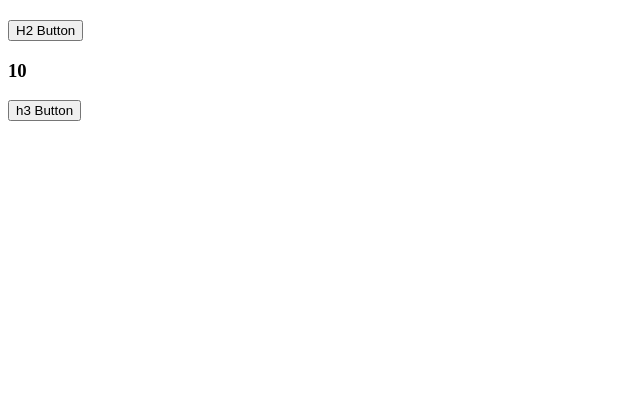
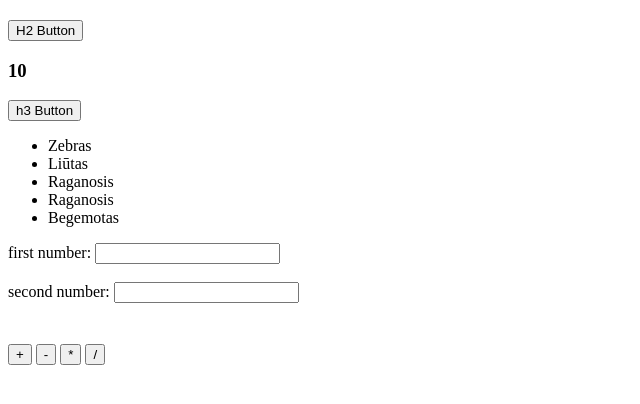
Before and after one commit to Kestutisjulius/018_test, a website: page index.html in a window 1280 px wide. Shown: the whole page, without its empty margins (0-640 px from the left). Drawn offline with Linux system fonts and the light colour scheme.

Commit message:
update commit

```diff
--- a/index.html
+++ b/index.html
@@ -13,8 +13,19 @@
     <button class="btn" type="button" value="i'm button" onclick="h2R1()"> H2 Button</button>
     <h3></h3>
     <button>h3 Button</button>
-    <ul></ul>
-
+    <ul id="ul"></ul>
+    <form>
+        <label for="fnum">first number:</label>
+        <input type="text" id="fnum" name="fnum" ><br><br>
+        <label for="snum">second number:</label>
+        <input type="text" id="snum" name="snum" ><br><br>
+        <h5 id="answer"></h5>
+        <button id="plus" type="button" value="&#43" onclick="calcTotal()">&#43 </button>
+        <button id="subtract" type="button" value="&#45" onclick="calcTotal(minus)">&#45</button>
+        <button id="multiple" type="button" value="&#42" onclick="calcTotal(mult)">&#42</button>
+        <button id="divide" type="button" value="&#47" onclick="calcTotal(dev)">&#47</button>
+    </form>
+    <ul id="ul5"></ul>
     <script src="./script.js" defer></script>
 </body>
 </html>
--- a/script.js
+++ b/script.js
@@ -32,23 +32,38 @@ function changeColorNext(element) {
           h3[0].innerText = skaiciai;
 
 /** 3. Tiesiogiai HTML faile rankiniu būdu sukurkite <ul> tagą.*/
+    const ul = document.getElementById('ul');
     /** JS pagalba perskaitykite masyvą africa. */
-    console.log(africa);
-    const ul = document.getElementsByTagName('ul');
-    africa.forEach(element => {
-        const li = document.createElement('li');
-        li.innerText='op';
-    });
 
 /**
 a. JS pagalba perskaitykite masyvą africa. (4 taškai)
 b. Naudodami createElement() ir kitus reikalingus metodus sukurkite kiekvienam masyvo elementui po <li> tagą su elemento stringu viduje ir juos įrašykite į <ul> tago vidų. (5 taškai)
 c. Elementus su tuščiais stringais praleiskite ir jiems <li> elementų nekurkite. (4 taškai)
-
+ */
+for (const animals of africa) {
+    if(animals != '') {
+        let li = document.createElement("li");
+        li.appendChild(document.createTextNode(animals));
+        ul.appendChild(li);
+    }
+}
+/**
 4. Tiesiogiai HTML faile rankiniu būdu sukurkite du tuščius input laukelius, vieną <h5> tagą ir du mygtukus: “+” ir “-”. (2 taškai)
 a. Suprogramuokite kalkuliatorių taip, kad įrašius skaičius į abu input laukelius ir paspaudus atitinkamą mygtuką su skaičiais būtų atlikta atitinkama aritmetinė operacija. (10 taškai)
 b. Jos rezultatas būtų atvaizduotas <h5> tage. (3 taškai)
 Pasirinkite patys sau patogiausius metodus tai atlikti.
+ */
+
+function calcTotal() {
+let fnum = document.getElementById('fnum').value;
+let snum = document.getElementById('snum').value;
+
+if(action === 'plus') {
+    let total = Number(fnum) + Number(snum);
+}
+    document.getElementById('answer').innerText = total;
+}
+/**
 
 5. Tiesiogiai HTML faile rankiniu būdu sukurkite <ul> tagą. (2 taškai)
 a. JS pagalba perskaitykite masyvą australia ir kiekvieną masyvo elementą įrašykite į strigą su <li> tagais iš abiejų pusių, o visus gautus stringus sudėkite į vieną bendrą stringą. (8 taškai)
```
